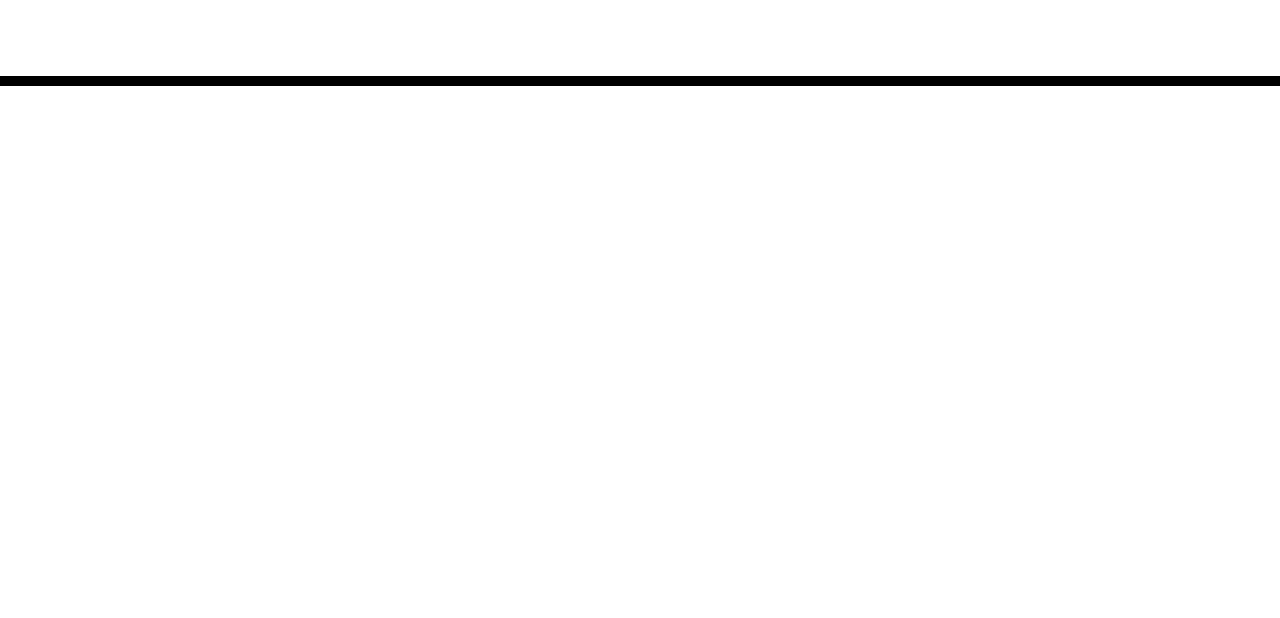
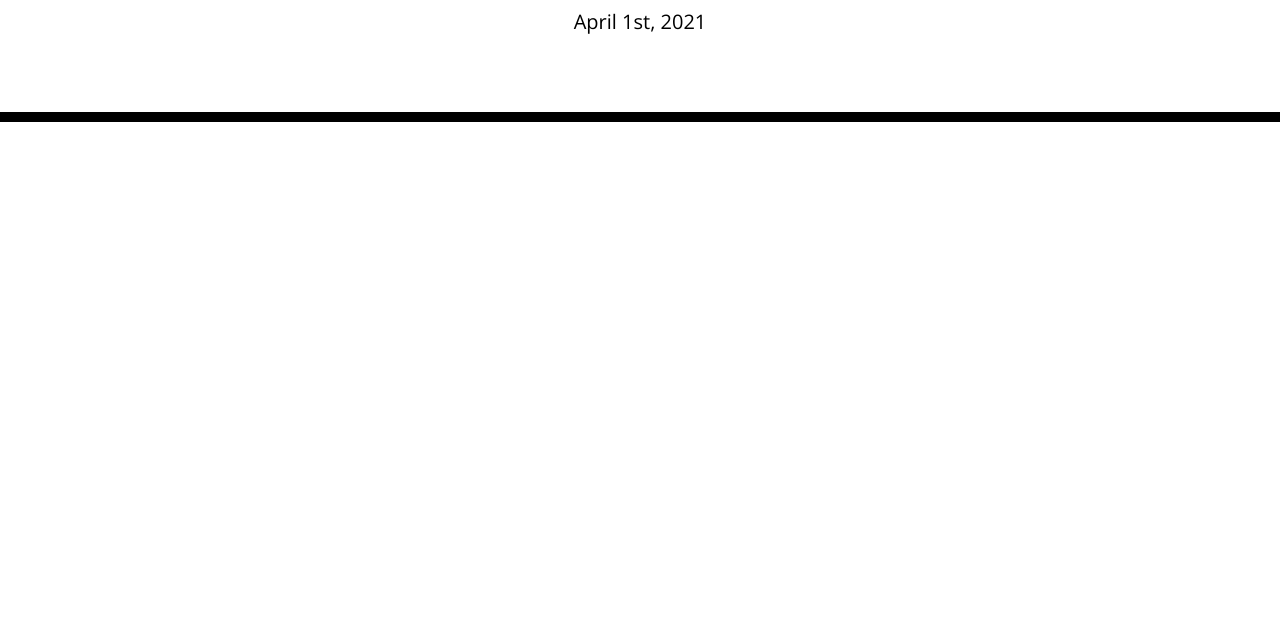
Before and after one commit to Jgreenwell93/DailyDo-s, a plain HTML site: page index.html in a window 1280 px wide. Shown: the part 182-800 px from the top of the page. Drawn offline with nearby package versions, Linux system fonts and the light colour scheme.

Commit message:
adding in date moment

```diff
--- a/Develop/script.js
+++ b/Develop/script.js
@@ -0,0 +1,6 @@
+
+
+
+// Setting the date in the head
+var today = moment();
+$("#currentDay").text(today.format("MMMM Do, YYYY"));
--- a/index.html
+++ b/index.html
@@ -34,5 +34,6 @@
 
     <script src="https://cdnjs.cloudflare.com/ajax/libs/jquery/3.2.1/jquery.min.js"></script>
     <script src="https://cdnjs.cloudflare.com/ajax/libs/moment.js/2.24.0/moment.min.js"></script>
+    <script src="Develop/script.js"></script>
   </body>
 </html>
```
